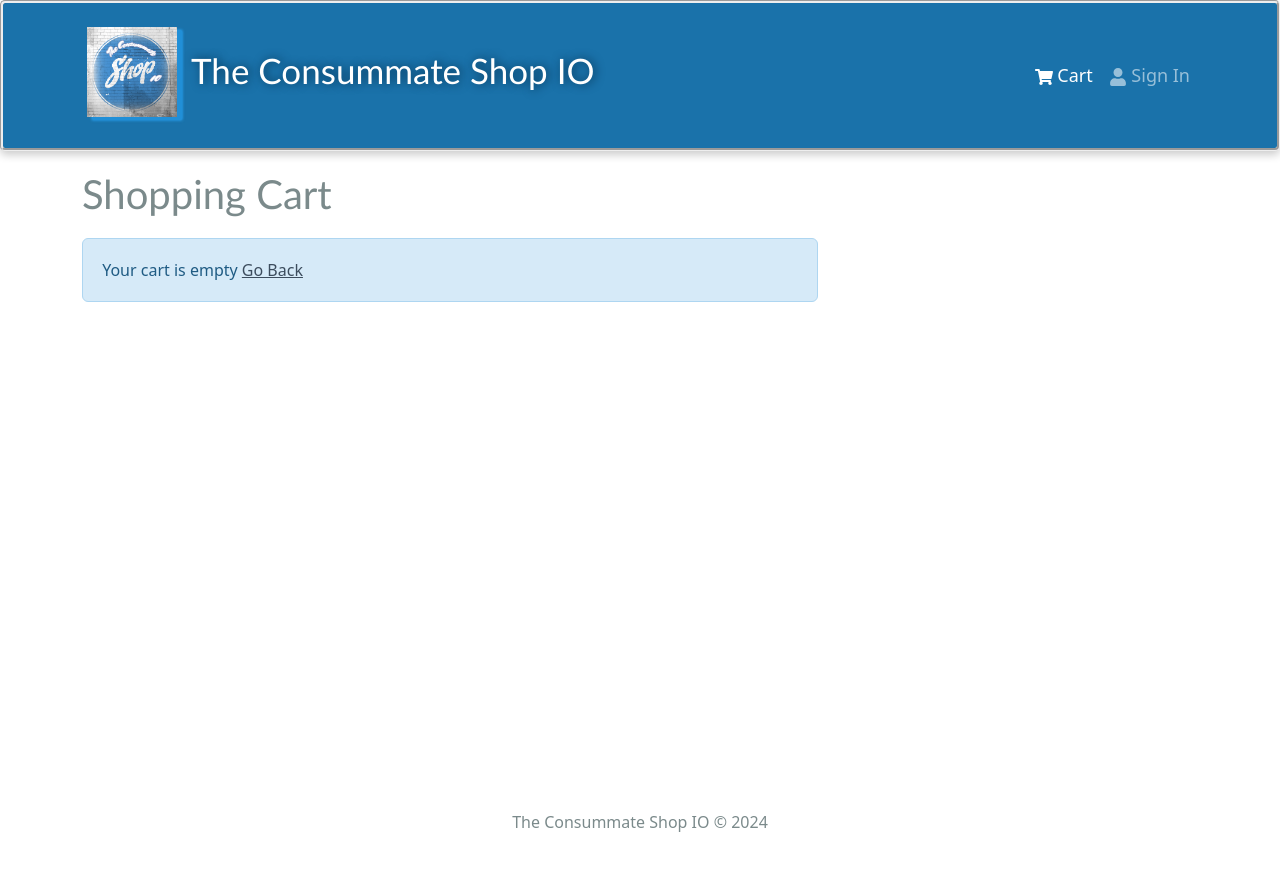
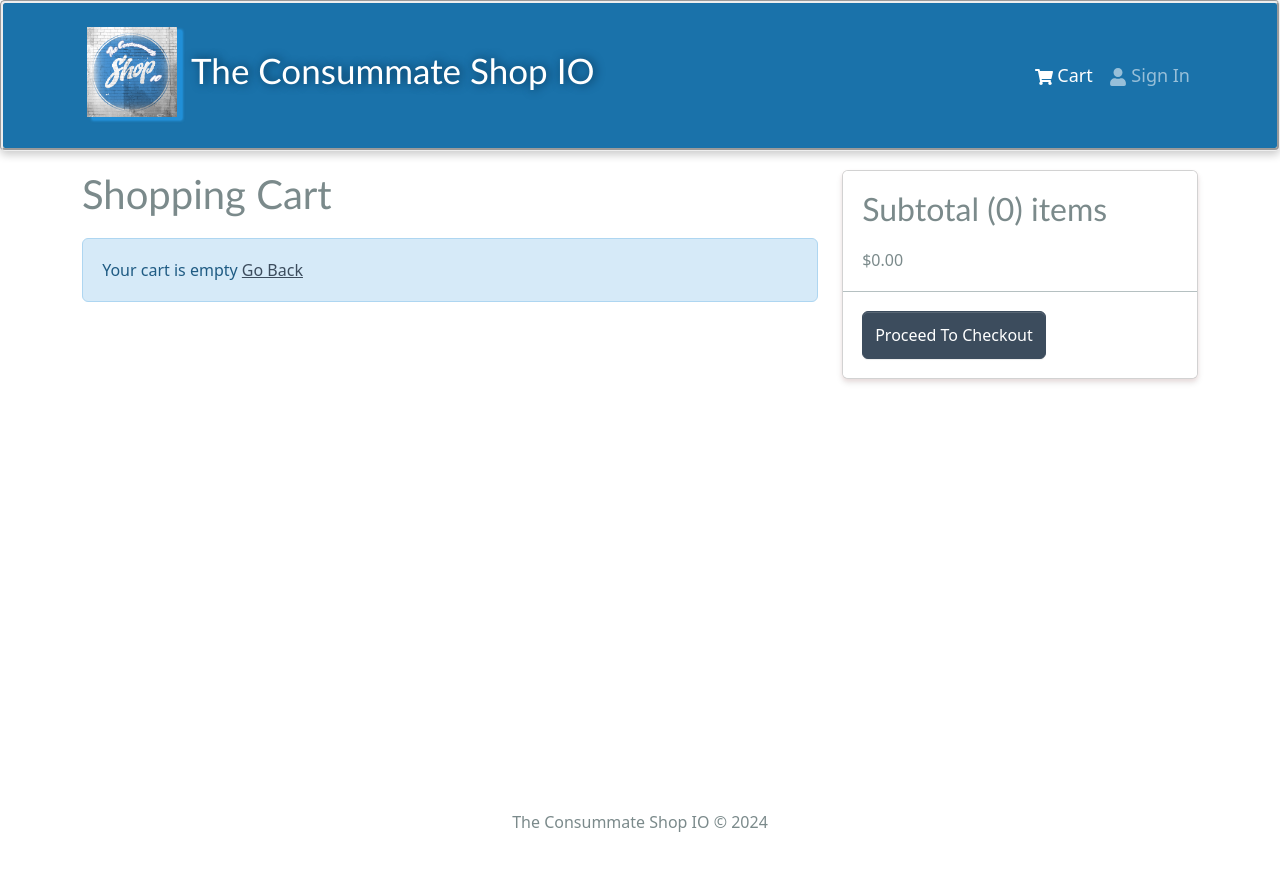
Before and after one commit to VigilBushido/Consummate_Shop_IO, a React (Create React App) app in the folder frontend/: page /cart in a window 1280 px wide. Built offline with nearby package versions, Linux system fonts and the light colour scheme.

Commit message:
+ subtotal card

```diff
--- a/frontend/src/screens/CartScreen.jsx
+++ b/frontend/src/screens/CartScreen.jsx
@@ -56,6 +56,23 @@ const CartScreen = () => {
                 </ListGroup>
             )}
         </Col>
+        <Col md={4}>
+            <Card>
+                <ListGroup variant='flush'>
+                    <ListGroup.Item>
+                        <h2>
+                            Subtotal ({cartItems.reduce((acc, item) => acc + item.qty, 0)}) items
+                        </h2>
+                        ${cartItems.reduce((acc, item) => acc + item.qty * item.price, 0).toFixed(2)}
+                    </ListGroup.Item>
+                    <ListGroup.Item>
+                        <Button type='button' className='btn-block' disabled={cartItems.Length === 0}>
+                            Proceed To Checkout
+                        </Button>
+                    </ListGroup.Item>
+                </ListGroup>
+            </Card>
+        </Col>
     </Row>;
 };
 export default CartScreen;
```
